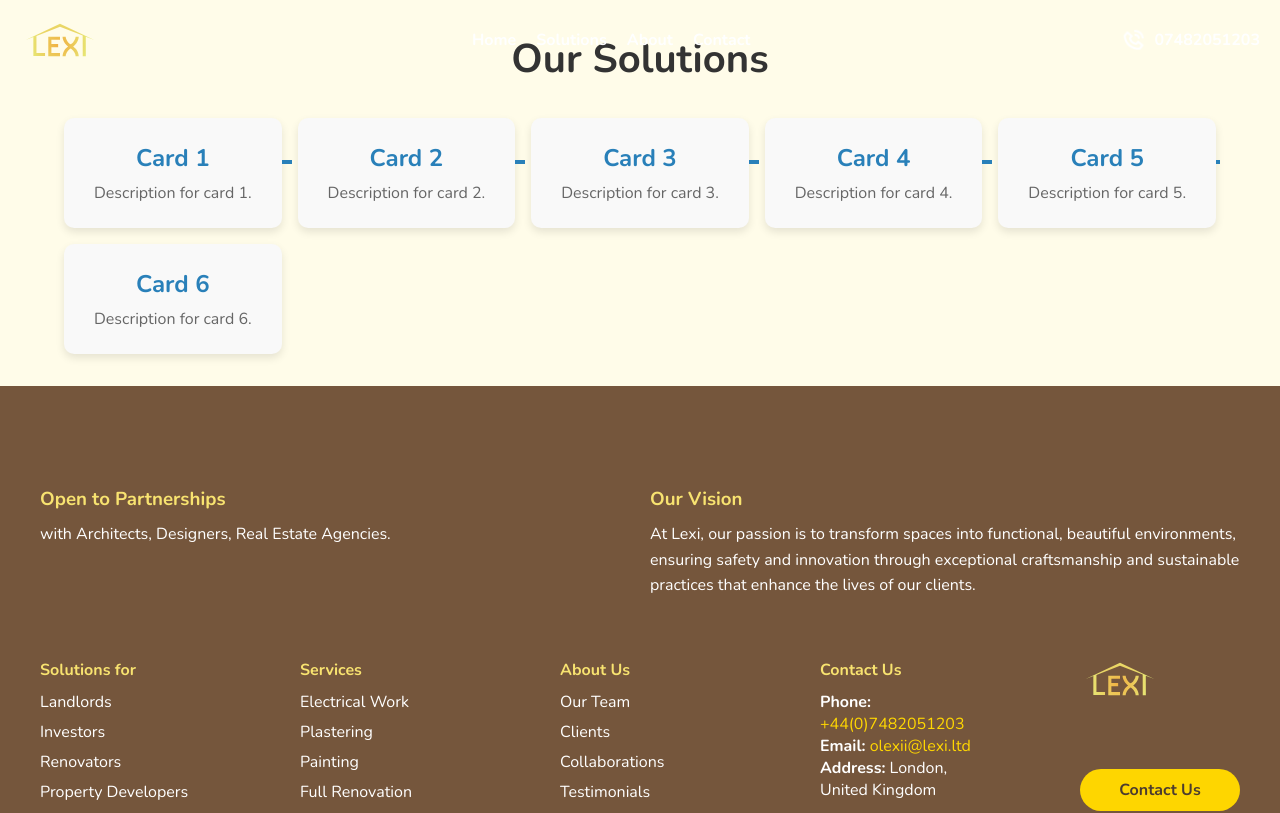
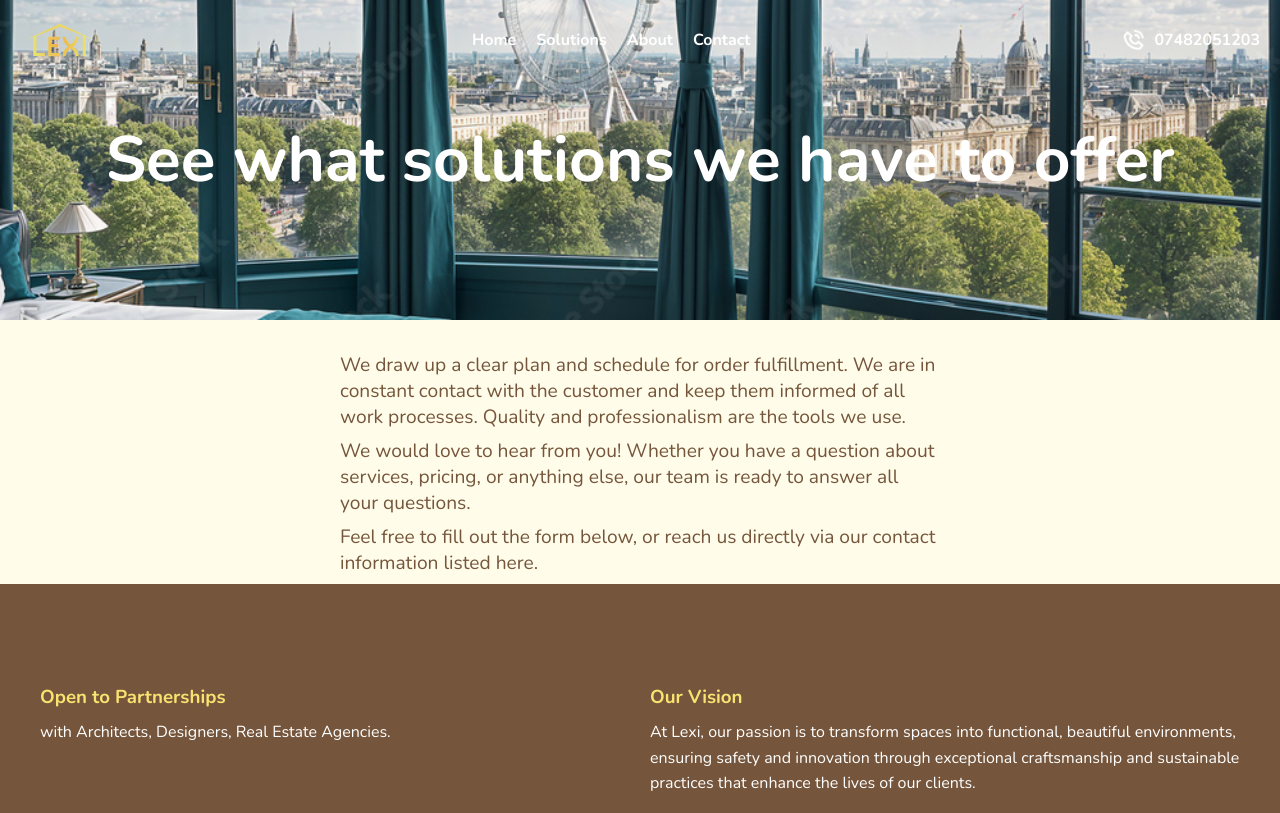
Before and after one commit to nuclecode/lexi, a Next.js app: page /solutions in a window 1280 px wide. Shown: the top 813 px of the page. Built offline with nearby package versions, Linux system fonts and the light colour scheme.

Commit message:
refactor solutions page

```diff
--- a/src/app/solutions/Solutions.module.scss
+++ b/src/app/solutions/Solutions.module.scss
@@ -1,22 +1,126 @@
-.solutions {
+.contact-page {
+  position: relative;
+  text-align: center;
+
+  .contact-hero {
+    height: 40vh;
     position: relative;
-    padding: 2rem;
-    text-align: center;
 
-    h1 {
-      font-size: 2.5rem;
-      margin-bottom: 2rem;
-      color: #333;
-    }
+    .hero-background {
+      background-image: url('/AdobeStock_819432171_Preview.jpeg'); // Adjust the image path as necessary
+      background-size: cover;
+      background-position: center;
+      height: 100%;
+      display: flex;
+      align-items: center;
+      justify-content: center;
+      text-align: center;
 
-    .cardGrid {
-      display: grid;
-      grid-template-columns: repeat(auto-fill, minmax(200px, 1fr));
-      gap: 1rem;
-      padding: 0 2rem;
+      h1 {
+        font-size: 4rem;
+        color: #fff;
 
-      @media (max-width: 600px) {
-        grid-template-columns: 1fr;
+        @media (max-width: 768px) {
+          font-size: 2.5rem;
+        }
       }
     }
   }
+
+  .contact-info {
+    margin-top: 2rem;
+    display: flex;
+    flex-direction: column;
+    align-items: center;
+
+    h2 {
+      font-size: 2.5rem;
+      margin-bottom: 1rem;
+      color: #333;
+
+      @media (max-width: 768px) {
+        font-size: 2rem;
+      }
+    }
+
+    p {
+      font-size: 1.2rem;
+      color: #75563c;
+      margin-bottom: 0.5rem;
+      text-align: left;
+      max-width: 600px;
+
+      @media (max-width: 768px) {
+        font-size: 1rem;
+        padding: 0 1rem;
+      }
+    }
+
+    .contact-form {
+      width: 100%;
+      max-width: 600px;
+      margin-top: 2rem;
+
+      form {
+        display: flex;
+        flex-direction: column;
+        gap: 20px;
+
+        input,
+        textarea {
+          width: 100%;
+          padding: 10px;
+          border: none;
+          border-bottom: 2px solid #75563c;
+          outline: none;
+          background-color: transparent;
+          color: #75563c;
+
+          &:focus {
+            border-bottom: 2px solid #ff861f;
+          }
+
+          &::placeholder {
+            color: rgba(117, 86, 60, 0.78);
+          }
+        }
+
+        button {
+          padding: 15px;
+          background-color: #ff861f;
+          color: #fff;
+          border: none;
+          cursor: pointer;
+          border-radius: 5px;
+
+          &:hover {
+            background-color: #d56e1a;
+          }
+        }
+      }
+    }
+  }
+}
+
+//.solutions {
+//    position: relative;
+//    padding: 2rem;
+//    text-align: center;
+//
+//    h1 {
+//      font-size: 2.5rem;
+//      margin-bottom: 2rem;
+//      color: #333;
+//    }
+//
+//    .cardGrid {
+//      display: grid;
+//      grid-template-columns: repeat(auto-fill, minmax(200px, 1fr));
+//      gap: 1rem;
+//      padding: 0 2rem;
+//
+//      @media (max-width: 600px) {
+//        grid-template-columns: 1fr;
+//      }
+//    }
+//  }
--- a/src/app/solutions/page.js
+++ b/src/app/solutions/page.js
@@ -1,51 +1,77 @@
-'use client'
-import React, { useRef, useEffect, useState } from 'react';
-import Card from '../../components/Card';
-import Line from '../../components/Line';
+'use client';
+import React from 'react';
 import styles from './Solutions.module.scss';
 
-const cardData = [
-    { title: 'Card 1', description: 'Description for card 1.' },
-    { title: 'Card 2', description: 'Description for card 2.' },
-    { title: 'Card 3', description: 'Description for card 3.' },
-    { title: 'Card 4', description: 'Description for card 4.' },
-    { title: 'Card 5', description: 'Description for card 5.' },
-    { title: 'Card 6', description: 'Description for card 6.' },
-];
+const Contact = () => {
+    return (
+        <div className={styles['contact-page']}>
+            <div className={styles['contact-hero']}>
+                <div className={styles['hero-background']}>
+                    <h1>See what solutions we have to offer</h1>
+                </div>
+            </div>
+            <div className={styles['contact-info']}>
+                <p>We draw up a clear plan and schedule for order fulfillment. We are in constant contact with the customer and keep them informed of all work processes. Quality and professionalism are the tools we use.</p>
+                <p>We would love to hear from you! Whether you have a question about services, pricing, or anything else, our team is ready to answer all your questions.</p>
+                <p>Feel free to fill out the form below, or reach us directly via our contact information listed here.</p>
 
-const Solutions = () => {
-    const cardRefs = useRef([]);
-    const [lines, setLines] = useState([]);
-
-    useEffect(() => {
-        const newLines = [];
-        for (let i = 0; i < cardRefs.current.length - 1; i++) {
-            const startCard = cardRefs.current[i].getBoundingClientRect();
-            const endCard = cardRefs.current[i + 1].getBoundingClientRect();
-            newLines.push({
-                start: { x: startCard.right, y: startCard.top + startCard.height / 2 },
-                end: { x: endCard.left, y: endCard.top + endCard.height / 2 },
-            });
-        }
-        setLines(newLines);
-    }, [cardRefs]);
-
-    return (
-        <div className={styles.solutions}>
-            <h1>Our Solutions</h1>
-            <div className={styles.cardGrid}>
-                {cardData.map((card, index) => (
-                    <Card key={index} title={card.title} description={card.description} ref={el => (cardRefs.current[index] = el)} />
-                ))}
             </div>
-            {lines.map((line, index) => (
-                <Line key={index} start={line.start} end={line.end} />
-            ))}
         </div>
     );
 };
 
-export default Solutions;
+export default Contact;
+
+
+// 'use client'
+// import React, { useRef, useEffect, useState } from 'react';
+// import Card from '../../components/Card';
+// import Line from '../../components/Line';
+// import styles from './Solutions.module.scss';
+// import AboutPage from '../../components/AboutPage/AbouPage';
+// // const cardData = [
+// //     { title: 'Card 1', description: 'Description for card 1.' },
+// //     { title: 'Card 2', description: 'Description for card 2.' },
+// //     { title: 'Card 3', description: 'Description for card 3.' },
+// //     { title: 'Card 4', description: 'Description for card 4.' },
+// //     { title: 'Card 5', description: 'Description for card 5.' },
+// //     { title: 'Card 6', description: 'Description for card 6.' },
+// // ];
+// //
+// const Solutions = () => {
+// //     const cardRefs = useRef([]);
+// //     const [lines, setLines] = useState([]);
+// //
+// //     useEffect(() => {
+// //         const newLines = [];
+// //         for (let i = 0; i < cardRefs.current.length - 1; i++) {
+// //             const startCard = cardRefs.current[i].getBoundingClientRect();
+// //             const endCard = cardRefs.current[i + 1].getBoundingClientRect();
+// //             newLines.push({
+// //                 start: { x: startCard.right, y: startCard.top + startCard.height / 2 },
+// //                 end: { x: endCard.left, y: endCard.top + endCard.height / 2 },
+// //             });
+// //         }
+// //         setLines(newLines);
+// //     }, [cardRefs]);
+//
+//     return (
+//         <div className={styles.solutions}>
+//             <AboutPage />
+//             {/*<h1>Our Solutions</h1>*/}
+//             {/*<div className={styles.cardGrid}>*/}
+//             {/*    {cardData.map((card, index) => (*/}
+//             {/*        <Card key={index} title={card.title} description={card.description} ref={el => (cardRefs.current[index] = el)} />*/}
+//             {/*    ))}*/}
+//             {/*</div>*/}
+//             {/*{lines.map((line, index) => (*/}
+//             {/*    <Line key={index} start={line.start} end={line.end} />*/}
+//             {/*))}*/}
+//         </div>
+//     );
+// };
+//
+// export default Solutions;
 
 
 // export default function Solutions() {
```
Also changed, not shown: public/AdobeStock_819432171_Preview.jpeg (added), public/AdobeStock_952167995_Preview.jpeg (added).
